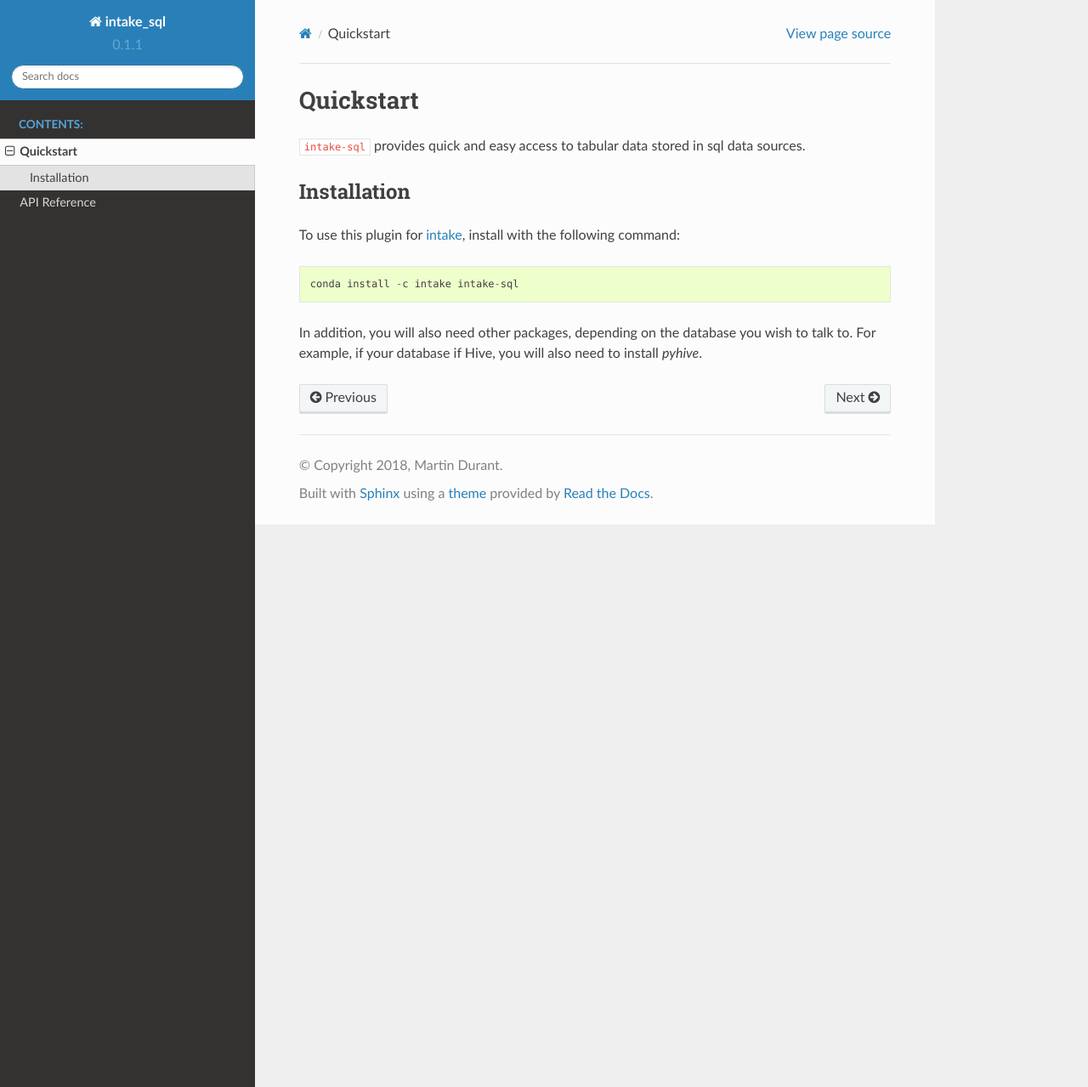
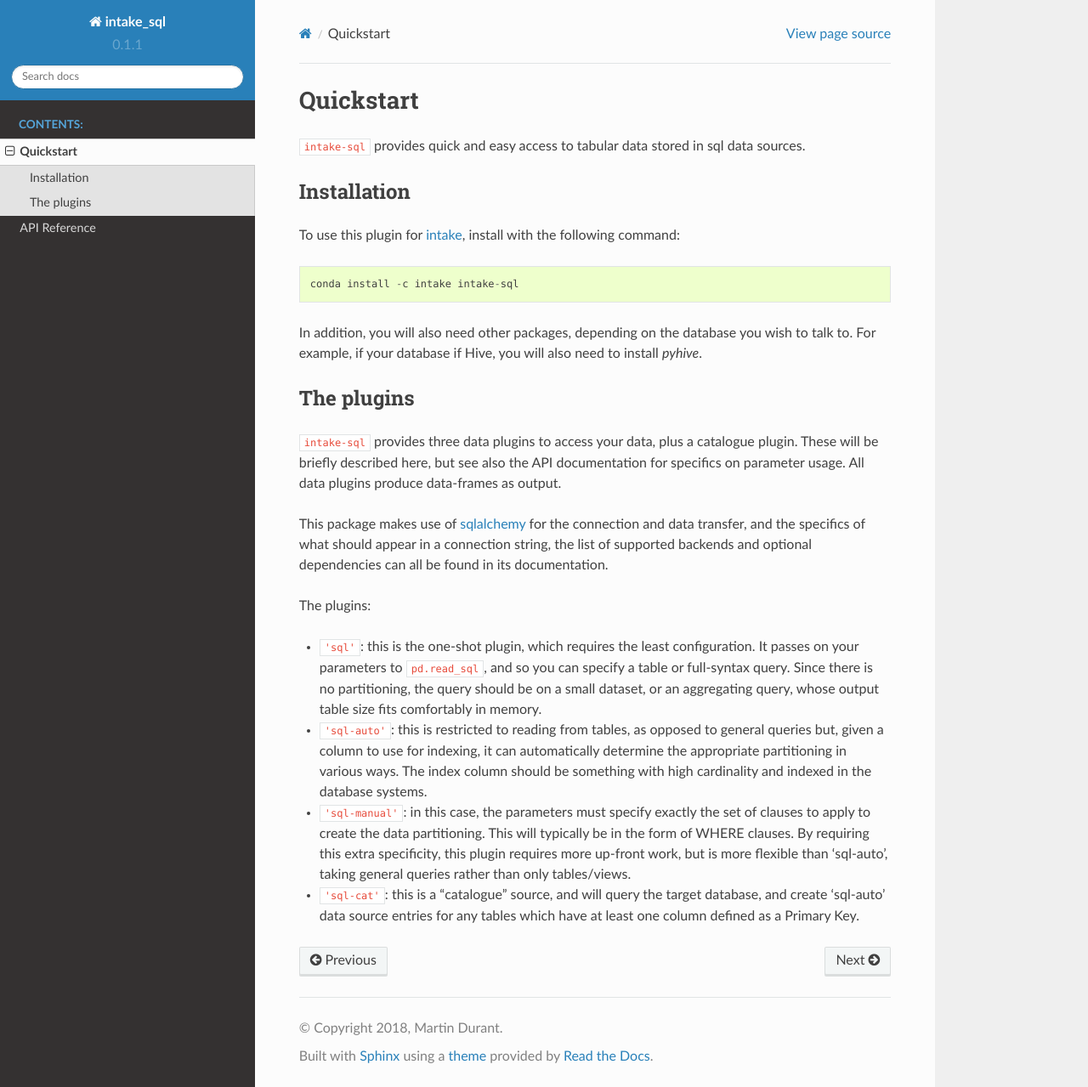
Before and after one commit to intake/intake-sql, a Sphinx documentation site: the page built from docs/source/quickstart.rst, in a window 1280 px wide and 1279 px high. Shown: the whole window at 85% size. Built offline with Sphinx 7.4.7 and the Read the Docs theme 2.0.0, drawn with Linux system fonts in a browser that asks for light colours.

Commit message:
Add usage docs [skip ci]

```diff
--- a/docs/source/api.rst
+++ b/docs/source/api.rst
@@ -2,14 +2,10 @@ API Reference
 =============
 
 .. autosummary::
-   intake_sql.SQLManualPartition
    intake_sql.SQLSource
    intake_sql.SQLSourceAutoPartition
    intake_sql.SQLSourceManualPartition
    intake_sql.SQLCatalog
-
-.. autoclass:: intake_sql.SQLManualPartition
-   :members:
 
 .. autoclass:: intake_sql.SQLSource
    :members:
--- a/docs/source/index.rst
+++ b/docs/source/index.rst
@@ -1,5 +1,5 @@
 Welcome to intake_sql's documentation!
-==========================================
+======================================
 
 Access any SQL data service which `sqlalchemy` can talk to from Intake.
 
--- a/docs/source/quickstart.rst
+++ b/docs/source/quickstart.rst
@@ -15,3 +15,37 @@ To use this plugin for `intake`_, install with the following command::
 
 In addition, you will also need other packages, depending on the database you wish to talk
 to. For example, if your database if Hive, you will also need to install `pyhive`.
+
+The plugins
+-----------
+
+``intake-sql`` provides three data plugins to access your data, plus a catalogue plugin. These
+will be briefly described here, but see also the API documentation for specifics on parameter
+usage. All data plugins produce data-frames as output.
+
+This package makes use of sqlalchemy_ for the connection and data transfer, and the specifics
+of what should appear in a connection string, the list of supported backends and optional
+dependencies can all be found in its documentation.
+
+.. _sqlalchemy: https://www.sqlalchemy.org/
+
+The plugins:
+
+- ``'sql'``: this is the one-shot plugin, which requires the least configuration. It passes
+  on your parameters to ``pd.read_sql``, and so you can specify a table or full-syntax query.
+  Since there is no partitioning, the query should be on a small dataset, or an aggregating query,
+  whose output table size fits comfortably in memory.
+
+- ``'sql-auto'``: this is restricted to reading from tables, as opposed to general
+  queries but, given a column to use for indexing, it can automatically determine the appropriate
+  partitioning in various ways. The index column should be something with high cardinality and
+  indexed in the database systems.
+
+- ``'sql-manual'``: in this case, the parameters must specify exactly the set of clauses to apply
+  to create the data partitioning. This will typically be in the form of WHERE clauses. By requiring
+  this extra specificity, this plugin requires more up-front work, but is more flexible than
+  'sql-auto', taking general queries rather than only tables/views.
+
+- ``'sql-cat'``: this is a "catalogue" source, and will query the target database, and create
+  'sql-auto' data source entries for any tables which have at least one column defined as a
+  Primary Key.
```
